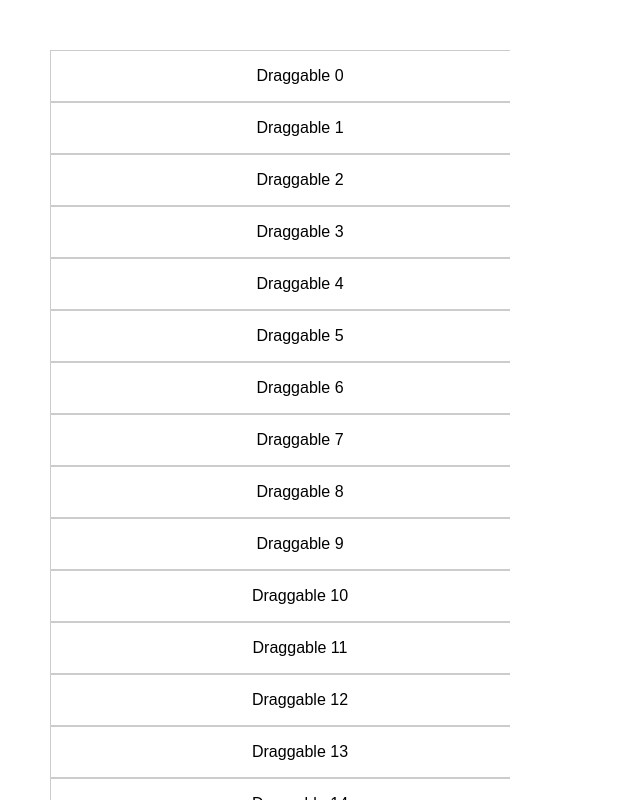
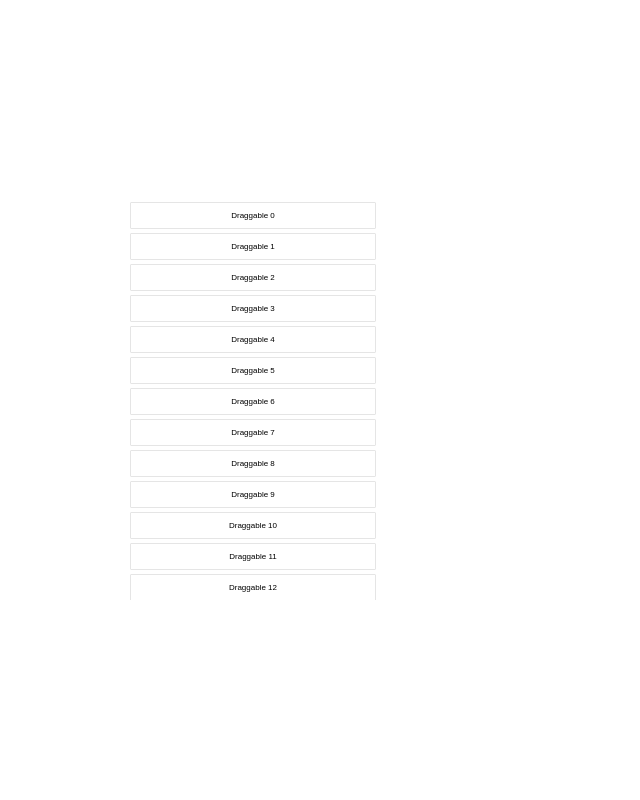
Before and after one commit to kutlugsahin/smooth-dnd-demo, a React (Create React App) app: page / in a window 1280 px wide. Shown: the whole page, without its empty margins (0-640 px from the left). Built offline with nearby package versions, Linux system fonts and the light colour scheme.

Commit message:
handle scaling

```diff
--- a/src/Vanilla.js
+++ b/src/Vanilla.js
@@ -14,7 +14,9 @@ export default class extends Component {
       textAlign: 'center',
       border: '1px solid #ccc',
       vertialAlign: 'middle',
-      lineHeight: '50px'
+      lineHeight: '50px',
+      backgroundColor: "white",
+      margin: '5px'
     }
   }
 
@@ -25,8 +27,8 @@ export default class extends Component {
 
   render() {
     return (
-      <div style={{ width: '510px', height: '800px', overflowY:'auto' }}>
-        <div ref={e => { this.container = e; }} style={{ width: '500px', margin: '50px' }}>
+      <div style={{ width: '510px', height: '800px', overflowY:'auto', transform: 'scale3d(.5,.5,1)' }}>
+        <div ref={e => { this.container = e; }} style={{ width: '500px'}}>
           {this.state.items.map(p => (
             <div style={this.dragStyle} key={p}>Draggable {p}</div>
           ))}
--- a/src/smooth-dnd/draggable.css
+++ b/src/smooth-dnd/container.css
@@ -2,3 +2,7 @@
   overflow: auto;
   transition: transform 0.2s ease;
 }
+
+.react-smooth-dnd-ghost{
+  box-shadow: 0px 0px 2px 0px #ddd;
+}
--- a/src/smooth-dnd/container.js
+++ b/src/smooth-dnd/container.js
@@ -4,7 +4,7 @@
 
 import mediator from './mediator';
 import * as Utils from './utils';
-import './draggable.css';
+import './container.css';
 
 const translationValue = '__smooth_dnd_draggable_translation_value';
 const draggableBegin = '__smooth_dnd_draggable_draggable_begining';
@@ -23,7 +23,8 @@ class OrientationDependentProps {
     distanceToParent: 'offsetLeft',
     translate: 'transform',
     begin: 'left',
-    dragPosition: 'y',
+    dragPosition: 'x',
+    scale: 'scaleX',
     setters: {
       'translate': (val) => `translate3d(${val}px, 0, 0)`
     }
@@ -34,15 +35,16 @@ class OrientationDependentProps {
     distanceToParent: 'offsetTop',
     translate: 'transform',
     begin: 'top',
-    dragPosition: 'x',
+    dragPosition: 'y',
+    scale: 'scaleY',
     setters: {
-      'translate' : (val) => `translate3d(0,${val}px, 0)`
+      'translate': (val) => `translate3d(0,${val}px, 0)`
     }
   }
   constructor(orientation) {
     this.map = orientation === 'horizontal' ?
-    OrientationDependentProps.horizontalMap :
-    OrientationDependentProps.verticalMap;
+      OrientationDependentProps.horizontalMap :
+      OrientationDependentProps.verticalMap;
   }
 
   get(obj, prop) {
@@ -68,8 +70,10 @@ class Container {
     this.setDraggableVisibility = this.setDraggableVisibility.bind(this);
     this.calculateDragPosition = this.calculateDragPosition.bind(this);
     this.findDraggableInPosition = this.findDraggableInPosition.bind(this);
+    this.getElementBeginEnd = this.getElementBeginEnd.bind(this);
     this.containerElement && this.init(element, props);
     this.draggables = [];
+    this.scrollables = [];
 
     this.state = {
       draggableInfo: null,
@@ -86,7 +90,6 @@ class Container {
     this.containerElement = element;
     this.setProps(props || Container.defaultProps);
     this.wrapChildren();
-    this.onScrollPositionChanged();
   }
 
   setProps(props) {
@@ -114,15 +117,24 @@ class Container {
   }
 
   deregisterEvents() {
-    if (this.scrollEventListener) {
-      this.scrollEventListener.dispose();
-      this.scrollEventListener = null;
-    }
+    this.scrollables.forEach(p => {
+      p.removeEventListener('scroll', this.onScrollPositionChanged);
+    });
+    this.scrollables = [];
   }
 
   registerEvents() {
-    if (!this.scrollEventListener) {
-      this.scrollEventListener = Utils.listenScrollParent(this.containerElement, this.onScrollPositionChanged);
+    // if (!this.scrollEventListener) {
+    //   this.scrollEventListener = Utils.listenScrollParent(this.containerElement, this.onScrollPositionChanged);
+    // }
+    this.onScrollPositionChanged();
+    let current = this.containerElement;
+    while (current) {
+      if (current.scrollHeight > current.offsetHeight) {
+        current.addEventListener('scroll', this.onScrollPositionChanged);
+        this.scrollables.push(current);
+      }
+      current = current.parentElement;
     }
   }
 
@@ -145,10 +157,22 @@ class Container {
     if (this.isDragInside(draggableInfo.position)) {
       draggableInfo.targetContainer = this;
       // handle drop in and reorder
+      let addIndex = this.calculateDragPosition();
+      let removeIndex = null;
+      if (draggableInfo.container === this && this.props.behaviour === 'move') {
+        removeIndex = draggableInfo.elementIndex;
+        if (removeIndex < addIndex) addIndex++;
+      }
+      this.setItemStates(removeIndex, addIndex, this.orientationDependentProps.get(draggableInfo, 'size'));
+
     } else {
       // remove target container if it is this
       if (draggableInfo.targetContainer === this) {
         draggableInfo.targetContainer = null;
+      }
+
+      if (draggableInfo.container === this && this.props.behaviour === 'move') {
+        this.setItemStates(draggableInfo.elementIndex, null, this.orientationDependentProps.get(draggableInfo, 'size'));
       }
     }
   }
@@ -157,14 +181,18 @@ class Container {
   // drop can be in or out of the container
   handleDrop() {
     const isDroppedIn = this.state.draggableInfo.targetContainer === this;
+    this.setItemStates(null, null);
   }
 
   onScrollPositionChanged() {
     this.rect = this.containerElement.getBoundingClientRect();
     this.visibleRect = Utils.getVisibleRect(this.containerElement);
-    if(this.draggableInfo){
-      this.handleDrag(draggableInfo);
+    if (this.state.draggableInfo) {
+      this.handleDrag(this.state.draggableInfo);
     }
+
+    this.scaleX = (this.rect.right - this.rect.left) / this.containerElement.offsetWidth;
+    this.scaleY = (this.rect.bottom - this.rect.top) / this.containerElement.offsetHeight;
   }
 
   setItemStates(removedIndex, addedIndex, size) {
@@ -176,7 +204,7 @@ class Container {
 
     if (prevRemovedIndex !== currentRemovedIndex) {
       if (prevRemovedIndex < Number.MAX_SAFE_INTEGER) {
-        this.setDraggableVisibility(this.draggables[prevRemovedIndex], false);
+        this.setDraggableVisibility(this.draggables[prevRemovedIndex], true);
       }
       if (currentRemovedIndex < Number.MAX_SAFE_INTEGER) {
         this.setDraggableVisibility(this.draggables[currentRemovedIndex], false);
@@ -203,14 +231,43 @@ class Container {
   calculateDragPosition() {
     const dragCenter = this.state.draggableInfo.position;
     const dragPos = this.orientationDependentProps.get(this.state.draggableInfo.position, 'dragPosition');
-
+    return this.findDraggableInPosition(dragPos, 0, this.draggables.length - 1);
   }
 
-  findDraggableInPosition(position, start, end) {
+  findDraggableInPosition(position, startIndex, endIndex) {
+    if (endIndex < startIndex) return null;
     // binary serach draggable
-    if (end === start) {
+    if (startIndex === endIndex) {
+      let { begin, end } = this.getElementBeginEnd(this.draggables[startIndex])
+      if (position >= begin && position <= end) {
+        return startIndex;
+      } else {
+        return null;
+      }
+    } else {
+      const middleIndex = Math.floor((endIndex + startIndex) / 2);
+      let { begin, end } = this.getElementBeginEnd(this.draggables[middleIndex])
+      if (position < begin) {
+        return this.findDraggableInPosition(position, startIndex, middleIndex - 1);
+      } else if (position > end) {
+        return this.findDraggableInPosition(position, middleIndex + 1, endIndex);
+      } else {
+        return middleIndex;
+      }
+    }
+  }
 
-    }
+  getElementBeginEnd(element) {
+    const scale = this.orientationDependentProps.get(this, 'scale') || 1;
+    const begin =
+      (this.orientationDependentProps.get(element, 'distanceToParent') +
+        (element.translate || 0) +
+      this.orientationDependentProps.get(this.rect, 'begin')) * scale;
+
+    const end = begin + (this.orientationDependentProps.get(element, 'size') * scale);
+    return {
+      begin, end
+    };
   }
 
   getElementSize(element) {
--- a/src/smooth-dnd/draggable.js
+++ b/src/smooth-dnd/draggable.js
@@ -1,5 +1,3 @@
-import './draggable.css';
-
 export default function(element, options) {
   const wrapper = document.createElement('div');
   wrapper.appendChild(element);
--- a/src/smooth-dnd/mediator.js
+++ b/src/smooth-dnd/mediator.js
@@ -66,9 +66,9 @@ class Mediator {
   }
 
   getGhostElement(element, { x, y }) {
-    const { left, top, right, bottom } = element.getBoundingClientRect();
-    const midX = right - left / 2;
-    const midY = bottom - top / 2;
+    const { left, top, right, bottom } = element.firstChild.getBoundingClientRect();
+    const midX = left + ((right - left) / 2);
+    const midY = top + ((bottom - top) / 2);
     const div = document.createElement('div');
     div.style.position = 'fixed';
     div.style.pointerEvents = 'none';
@@ -76,22 +76,28 @@ class Mediator {
     div.style.top = top + 'px';
     div.style.width = right - left + 'px';
     div.style.height = bottom - top + 'px';
-    div.appendChild(element.cloneNode(true));
+    div.style.overflow = 'hidden';
+    div.className = "react-smooth-dnd-ghost";
+    const clone = element.firstChild.cloneNode(true);
+    clone.style.margin = '0px';
+    div.appendChild(clone);
 
     return {
       ghost: div,
       centerDelta: { x: midX - x, y: midY - y },
-      positionDelta: { left: left - x, top: top - y }
+      positionDelta: { left: left - x, top: top - y },
+      clientWidth: right - left,
+      clientHeight: bottom - top
     };
   }
 
   getDraggableInfo(draggableElement) {
     const container = this.containers.filter(p => Utils.hasParent(draggableElement, p.containerElement))[0];
     const draggableIndex = container.draggables.indexOf(draggableElement);
-    container.state.removedIndex = draggableIndex;
     return {
       container,
       element: draggableElement,
+      elementIndex: draggableIndex,
       payload: container.props.getChildPayload(draggableIndex),
       targetContainer: null,
       position: {x: 0, y: 0}
@@ -153,6 +159,8 @@ class Mediator {
       this.ghostInfo.ghost.style.top = `${e.clientY + this.ghostInfo.positionDelta.top}px`;
       this.draggableInfo.position.x = e.clientX + this.ghostInfo.centerDelta.x;
       this.draggableInfo.position.y = e.clientY + this.ghostInfo.centerDelta.y;
+      this.draggableInfo.clientWidth = this.ghostInfo.clientWidth;
+      this.draggableInfo.clientHeight = this.ghostInfo.clientHeight;
     }
 
     this.dragListeningContainers.forEach(p => p.handleDrag(this.draggableInfo));
```
